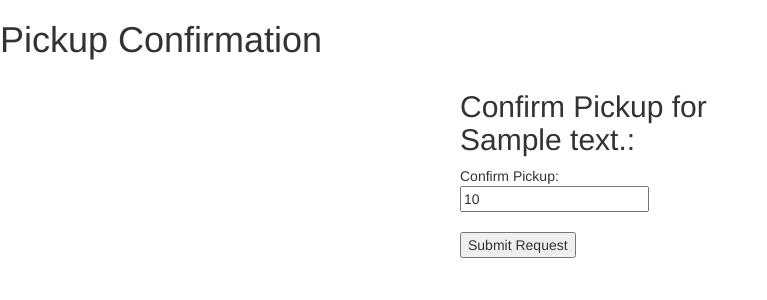
After one commit to Mr-Nelson/TrashCollector, a Django app: page /employees/confirm/1/ in a window 1280 px wide. The commit adds this page. Shown: the top 300 px of the page, without its empty margins (0-767 px from the left). Run offline with Django 3.2, Linux system fonts and the light colour scheme; tables that the repository leaves empty hold one stand-in row (values such as "Sample post"); some libraries are stand-ins or nearby versions.

Commit message:
confirm_pickup method added

```diff
--- a/trash_collector/customers/models.py
+++ b/trash_collector/customers/models.py
@@ -16,6 +16,8 @@ class Customer(models.Model):
     zip_code = models.CharField(max_length=5, null=True)
 
     def __repr__(self):
-        return self.name, self.zip_code, self.balance
+        return self.name, self.zip_code,
     def __str__(self):
-        return self.name, self.zip_code, self.balance
+        return self.name, self.zip_code,
+    def __int__(self):
+        self.balance
--- a/trash_collector/employees/templates/employees/Daily Route.html
+++ b/trash_collector/employees/templates/employees/Daily Route.html
@@ -22,7 +22,7 @@
             <td>{{Customer.name}}</td>
             <td>{{Customer.address}}</td>
             <td>{{Customer.zip_code}}</td>
-            <td>{{Employee.confirm_pickup}}<input type="checkbox"></td>
+            <td><a href="{% url 'employees:confirm' Customer.id %}">Confirm Pickup</a></td>
           </tr>
         {% endfor %}
        </tbody>
--- /dev/null
+++ b/trash_collector/employees/templates/employees/pickup_confirmation.html
@@ -0,0 +1,23 @@
+{% extends 'base.html' %}
+
+{% block title %} Pickup Confirmation {% endblock %}
+
+{% block header %} Pickup Confirmation {% endblock %}
+
+{% block content %}
+<div class="container">
+    <div class="row">
+        <div class="col-md-4"></div>
+        <div class="col-md-4">
+            <h2>Confirm Pickup for <br>{{charge_customer.address}}:</h2>
+            <form action="{% url 'employees:confirm' charge_customer.id %}" method="post">
+                {% csrf_token %}
+                Confirm Pickup:<br><input type="number" value="10" name="balance" id="charge_customer.balance"><br>
+                <br>
+                <input type="submit" value="Submit Request">
+            </form>
+            <div class="col-md-4"></div>
+        </div>
+    </div>
+</div>
+{% endblock %}
--- a/trash_collector/employees/urls.py
+++ b/trash_collector/employees/urls.py
@@ -9,6 +9,6 @@ urlpatterns = [
     path('register/', views.registration, name="registration"),
     path('filter/', views.daily_filter, name="daily"),
     path('lookup/', views.lookup, name="lookup"),
-    path('confirm/', views.confirm_pickup, name="confirm"),
+    path('confirm/<int:user_id>/', views.confirm_pickup, name="confirm"),
     path('charge/', views.charge_pickup, name="charge")
 ]
--- a/trash_collector/employees/views.py
+++ b/trash_collector/employees/views.py
@@ -6,6 +6,8 @@ from django.http import HttpResponseRedirect, HttpResponse
 from django.shortcuts import render
 from django.urls import reverse
 
+import customers.models
+from customers.models import Customer
 
 from .models import Employee
 
@@ -31,7 +33,7 @@ def index(request):
 def registration(request):
     request.user
     try:
-        new_employee = Employee.objects.get(user_id=User.id)
+        new_employee = Employee.objects.get(user_id=user.id)
         context = {
             'new_employee' : new_employee
         }
@@ -100,7 +102,19 @@ def lookup(request, does_pickup=None):
     }
     return render(request, 'employees/Daily Route.html', context)
 
-def confirm_pickup(request):
+def confirm_pickup(request, user_id):
+    charge_customer = Customer.objects.get(pk=user_id)
+    context = {
+        'charge_customer': charge_customer
+    }
+    if request.method == 'POST':
+        charge_customer.balance = request.POST.get('balance')
+        charge_customer = Customer(balance=customers.models.Customer.balance)
+        charge_customer.save()
+        return HttpResponseRedirect(reverse('employees:daily_filter'))
+    else:
+        return render(request, "employees/pickup_confirmation.html", context)
+    #       create format for onetime_pickup object
     # is_complete = False
     # try Customer.zip_code == .route:
     #     is_complete = True
```
